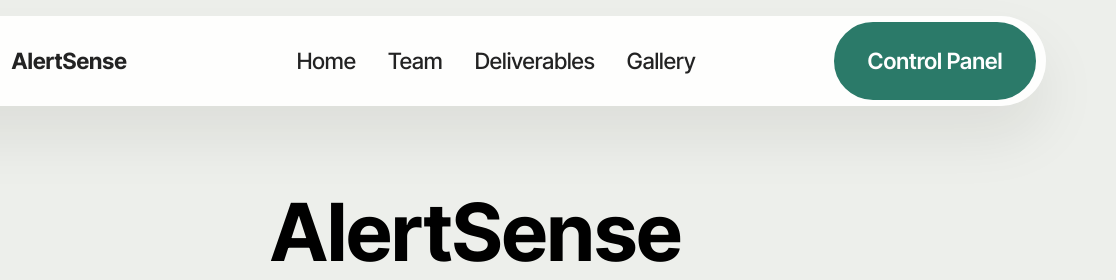
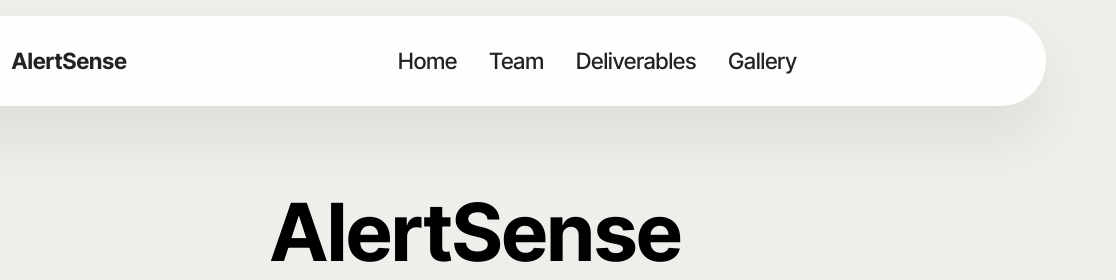
Before and after one commit to cooper-robertson/AlertSense, a plain HTML site: page index.html in a window 1280 px wide. Shown: the top 280 px of the page, 164-1280 px from the left. Drawn offline with nearby package versions, Linux system fonts and the light colour scheme.

Commit message:
Update index.html

```diff
--- a/index.html
+++ b/index.html
@@ -58,8 +58,6 @@
 					<li class="nav-item">
 						<a class="nav-link link text-black text-primary display-4" href="page8.html">Gallery</a>
 					</li></ul>
-
-				<div class="navbar-buttons mbr-section-btn"><a class="btn btn-primary display-4" href="page3.html">Control Panel</a></div>
 			</div>
 		</div>
 	</nav>
```
